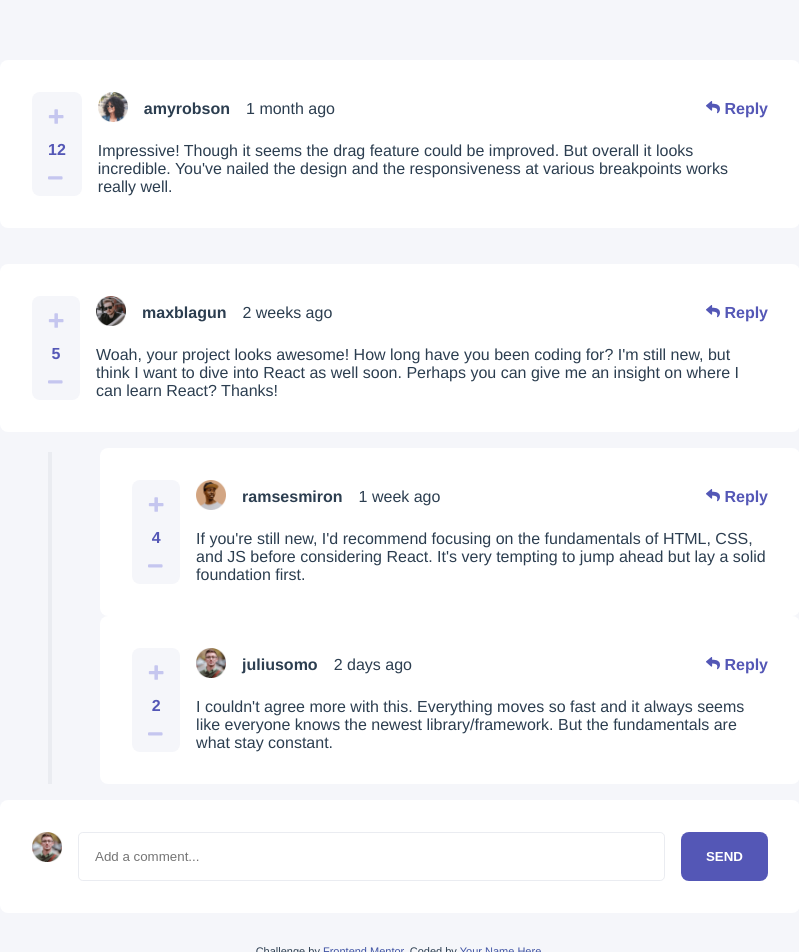
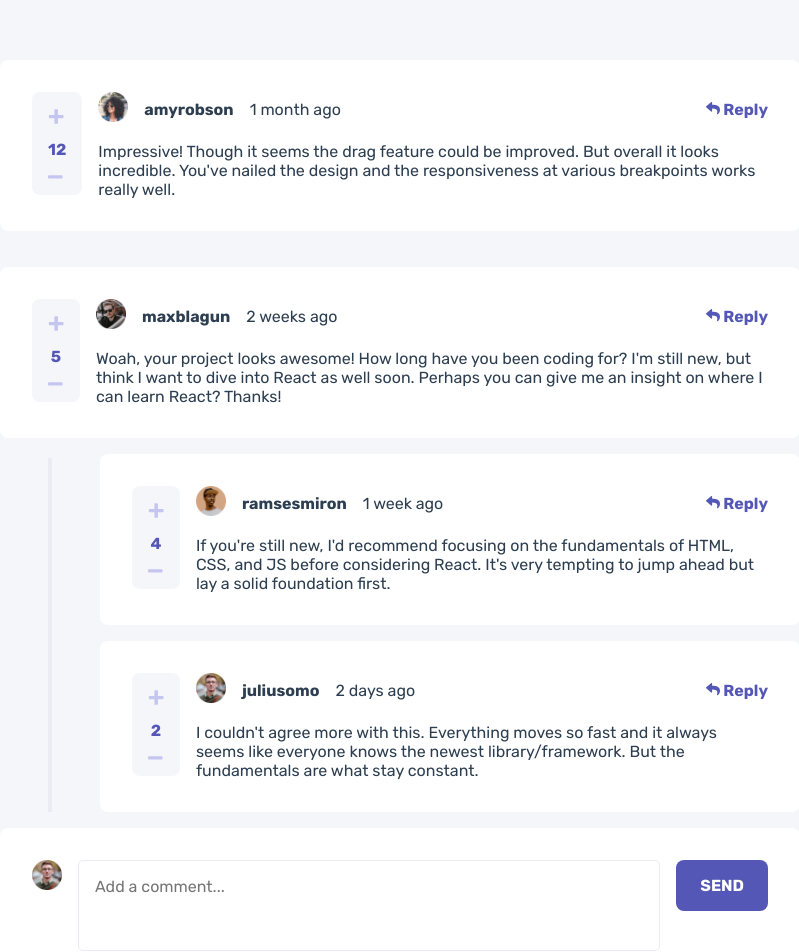
Before and after one commit to wjrcode/interactive-comments-section-main, a Vue app: page / in a window 1280 px wide. Shown: the top 952 px of the page, without its empty margins (240-1039 px from the left). Built offline with nearby package versions, Linux system fonts and the light colour scheme.

Commit message:
vote and delete comment

```diff
--- a/src/App.vue
+++ b/src/App.vue
@@ -3,10 +3,10 @@
     <template v-for="(comment, i) in comments" :key="`item-${i}`">
       <div>
         <CommentCard v-bind="i" :name="comment.user.username" :photo="comment.user.image.png" :comment="comment.content"
-          :createdAt="comment.createdAt" :score="comment.score" />
-        <div class="replies">
+          :createdAt="comment.createdAt" :score="comment.score" :id="comment.id" @vote="vote" :currentUser="currentUser.username" @deleteComment="deleteComment"/>
+        <div class="reply__section">
           <div class="barra"></div>
-          <div>
+          <div class="replies">
             <template v-for="(reply, j) in comment.replies" :key="`item-${j}`">
               <CommentCard v-bind="j" :name="reply.user.username" :photo="reply.user.image.png" :comment="reply.content"
                 :createdAt="reply.createdAt" :score="reply.score" />
@@ -16,7 +16,7 @@
       </div>
 
     </template>
-    <CommentInput :photo="currentUser.image.png" :name="currentUser.username" @sendComment="sendComment"/>
+    <CommentInput :photo="currentUser.image.png" :name="currentUser.username" @sendComment="sendComment" />
     <div class="attribution">
       Challenge by <a href="https://www.frontendmentor.io?ref=challenge" target="_blank">Frontend Mentor</a>.
       Coded by <a href="#">Your Name Here</a>.
@@ -46,11 +46,18 @@ export default {
       currentUser: data.currentUser
     }
   },
-  methods:{
-    sendComment(comment){
+  methods: {
+    sendComment(comment) {
       this.comments.push(comment)
-      window.console.log(comment)
-      window.console.log(this.comments)
+    },
+    vote(id, operation) {
+      const comment = this.comments.find(c => c.id === id)
+      if (comment) {
+        comment.score = operation == '+' ? comment.score + 1 : (comment.score == 0 ? 0 : comment.score - 1)
+      }
+    },
+    deleteComment(id){
+      this.comments = this.comments.filter(comment => comment.id != id)
     }
   }
 }
@@ -60,11 +67,17 @@ export default {
 @import url('https://fonts.googleapis.com/css2?family=Rubik:wght@400;500;700&display=swap');
 
 .v-application {
-  font-family: "Space Mono";
+  font-family: "Rubik";
+}
+
+textarea,
+button {
+  font-family: "Rubik";
+  font-size: 16px;
 }
 
 html {
-  font-family: "Space Mono";
+  font-family: "Rubik";
   display: flex;
   align-items: center;
   justify-content: center;
@@ -81,6 +94,7 @@ main {
   display: flex;
   flex-direction: column;
   gap: 1rem;
+  font-family: "Rubik";
 }
 
 .attribution {
@@ -102,7 +116,7 @@ main {
   margin-top: 60px;
 }
 
-.replies {
+.reply__section {
   margin-left: 3rem;
   margin-top: 1rem;
   display: flex;
@@ -114,4 +128,10 @@ main {
   margin-top: 4px;
   margin-right: 3rem;
 }
+
+.replies {
+  display: flex;
+  flex-direction: column;
+  gap: 1rem;
+}
 </style>
--- a/src/components/CommentCard.vue
+++ b/src/components/CommentCard.vue
@@ -1,9 +1,9 @@
 <template>
   <div class="card">
     <div class="card__vote-button">
-      <img src="../images/icon-plus.svg" class="card__icon" />
+      <img src="../images/icon-plus.svg" class="card__icon" @click="upvote" />
       {{ score }}
-      <img src="../images/icon-minus.svg" class="card__icon" />
+      <img src="../images/icon-minus.svg" class="card__icon" @click="downvote" />
     </div>
     <div class="card__content">
       <div class="card__header">
@@ -18,9 +18,19 @@
             {{ createdAt }}
           </div>
         </div>
-        <div class="card__reply-button">
-          <img src="../images/icon-reply.svg" />
-          Reply
+        <div class="card__actions">
+          <div class="card__button" v-if="!sameUser">
+            <img src="../images/icon-reply.svg" />
+            Reply
+          </div>
+          <div class="card__button card__button--red" v-if="sameUser" @click="deleteComment">
+            <img src="../images/icon-delete.svg" />
+            Delete
+          </div>
+          <div class="card__button" v-if="sameUser">
+            <img src="../images/icon-edit.svg"  />
+            Edit
+          </div>
         </div>
       </div>
       <div class="card__comment">
@@ -34,12 +44,30 @@
 export default {
   name: 'CommentCard',
   props: {
+    id: Number,
     photo: String,
     name: String,
     createdAt: String,
     comment: String,
-    score: Number
+    score: Number,
+    currentUser: String
   },
+  computed: {
+    sameUser() {
+      return this.name == this.currentUser
+    }
+  },
+  methods: {
+    upvote() {
+      this.$emit('vote', this.id, '+')
+    },
+    downvote() {
+      this.$emit('vote', this.id, '-')
+    },
+    deleteComment(){
+      this.$emit('deleteComment', this.id)
+    }
+  }
 }
 </script>
 
@@ -60,17 +88,21 @@ export default {
   font-weight: bold;
   display: flex;
   flex-direction: column;
-  justify-content: space-between;
-  max-height: 5.6rem;
+  gap: 1rem;
+  align-self: start;
 }
 
-.card__profile-photo img{
-    width: 30px;
-    aspect-ratio: 1/1;
+.card__profile-photo img {
+  width: 30px;
+  aspect-ratio: 1/1;
 }
 
 .card__icon {
   width: 1rem;
+}
+
+.card__content {
+  width: 100%;
 }
 
 .card__header {
@@ -89,9 +121,18 @@ export default {
   font-weight: bold;
 }
 
-.card__reply-button {
+.card__actions{
+  display: flex;
+  gap: 1rem;
+}
+
+.card__button {
   color: hsl(238, 40%, 52%);
   font-weight: bold;
+}
+
+.card__button--red {
+  color: hsl(358, 79%, 66%);
 }
 
 .card__comment {
--- a/src/components/CommentInput.vue
+++ b/src/components/CommentInput.vue
@@ -23,7 +23,7 @@
                 <div class="card__profile-photo">
                     <img :src="photo" />
                 </div>
-                <input class="card__input" v-model="newComment" placeholder="Add a comment..." />
+                <textarea class="card__input" v-model="newComment" placeholder="Add a comment..." rows="3" />
                 <button class="card__button" @click="sendComment()">send</button>
             </div>
 
@@ -48,6 +48,7 @@ export default {
     },
     methods: {
         sendComment() {
+            if (this.newComment) {
                 const comment = {
                     user: {
                         image: {
@@ -57,9 +58,13 @@ export default {
                     },
                     content: this.newComment,
                     score: 0,
-                createdAt: this.createdAt,
+                    createdAt: '1 second ago',
+                    id: 7
                 }
-            this.$emit('sendComment', comment )
+                this.$emit('sendComment', comment)
+
+                this.newComment = ''
+            }
         }
     }
 }
@@ -131,6 +136,7 @@ export default {
     border: solid 1px hsl(223, 19%, 93%);
     padding: 1rem;
     outline: none;
+    resize: none;
 }
 
 .card__input:focus {
@@ -145,5 +151,11 @@ export default {
     font-weight: bold;
     text-transform: uppercase;
     width: 7rem;
+    align-self: start;
+    padding: 1rem;
+}
+
+.card__button:hover {
+    background-color: hsla(238, 40%, 52%, 0.7);
 }
 </style>
```
Lines whose indentation alone changed are shown as unchanged.
